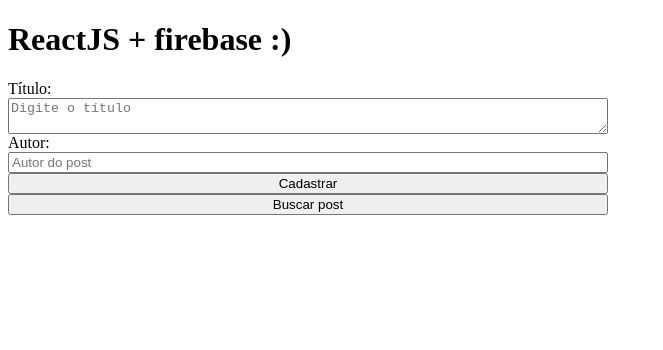
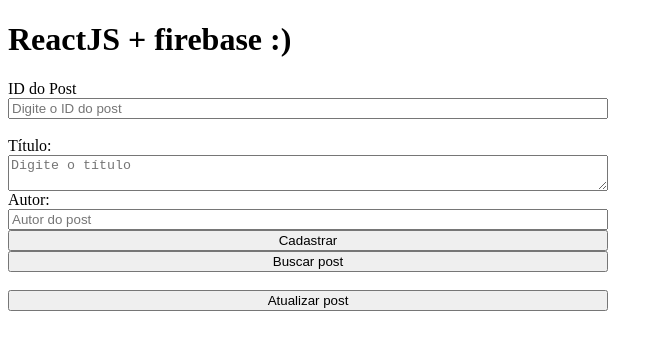
Before and after one commit to vitoria-cosmos/fire-app, a React (Create React App) app: page / in a window 1280 px wide. Shown: the top 350 px of the page, without its empty margins (0-663 px from the left). Built offline with nearby package versions, Linux system fonts and the light colour scheme.

Commit message:
feat: atualiza posts

```diff
--- a/src/App.js
+++ b/src/App.js
@@ -4,9 +4,10 @@
 
 import { useState } from 'react';
 
-import { doc, setDoc, collection, addDoc, getDoc, getDocs } from 'firebase/firestore';
+import { doc, setDoc, collection, addDoc, getDoc, getDocs, updateDoc } from 'firebase/firestore';
 // getDoc é pra gente buscar um item
 // getDocs para buscar mais de um item
+// updateDoc é pra atualizar os dados de um documento
 
 function App() {
 
@@ -14,6 +15,9 @@
   const [autor, setAutor] = useState('');
 
   const [posts, setPosts] = useState([]);
+
+  // state para atualizar um post por meio do seu id
+  const [idPost, setIdPost] = useState('');
 
 
   async function handleAdd() {
@@ -105,6 +109,34 @@
 
   }
 
+  // função para atualizar post
+  async function editarPost() {
+    // alert('TESTE')
+    const docRef = doc(db, "posts", idPost)
+    await updateDoc(docRef, {
+      titulo: titulo,
+      autor: autor
+    })
+    .then(() => {
+      console.log('POST ATUALIZADO!')
+      // reseta os valores dos campos
+      setIdPost('')
+      setTitulo('')
+      setAutor('')
+    })
+    .catch((error) => {
+      console.log('ERRO AO ATUALIZAR O POST, erro: ', error)
+    })
+
+    // primeiro vamos criar a nossa referencia
+    // depois vamos acessar o nosso doc
+    // depois, é o caminho, ou seja, a coleção que queremos acessar
+    // depois, vamos dizer qual que é o id que queremos acessar
+    // depois, vamos quais as propriedades do documento que queremos atualizar
+    // o updateDoc é uma promise, então se atualizar vai ter o caso de sucesso
+    // se não atualizar vai cair no erro
+  }
+
 
 
 
@@ -113,6 +145,14 @@
       <h1>ReactJS + firebase :)</h1>
 
       <div className='container'>
+
+        <label>ID do Post</label>
+        <input
+        placeholder='Digite o ID do post'
+        value={idPost}
+        onChange={(e) => setIdPost(e.target.value)}
+        /> <br/>
+
         <label>Título:</label>
 
         <textarea
@@ -135,12 +175,14 @@
         />
 
         <button onClick={handleAdd}>Cadastrar</button>
-        <button onClick={buscarPost}>Buscar post</button>
+        <button onClick={buscarPost}>Buscar post</button><br/>
+        <button onClick={editarPost}>Atualizar post</button>
 
         <ul>
           {posts.map((post) => {
             return (
               <li key={post.id}>
+                <strong>ID: {post.id}</strong><br/>
                 <span>Título: {post.titulo}</span><br/>
                 <span>Autor: {post.autor}</span><br/><br/>
               </li>
```
